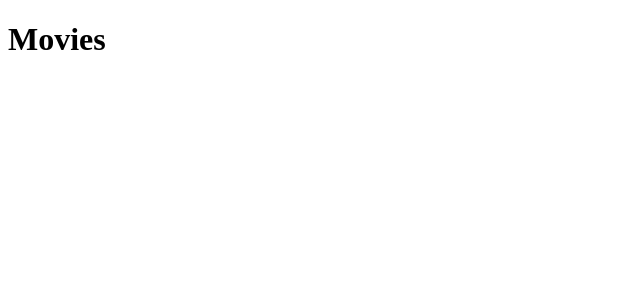
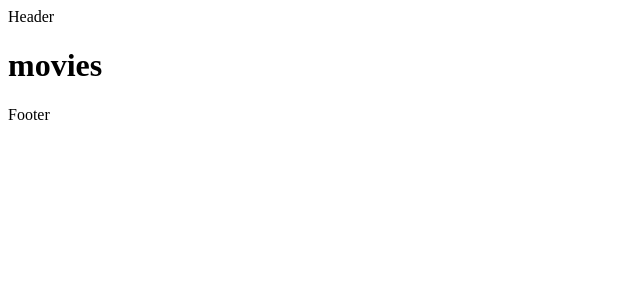
Before and after one commit to carlomagno-ale/webapp-react, a React (Vite) app: page / in a window 1280 px wide. Shown: the top 300 px of the page, without its empty margins (0-640 px from the left). Built offline with nearby package versions, Linux system fonts and the light colour scheme.

Commit message:
Add Bootstrap Icons dependency and implement DefaultLayout component

```diff
--- a/package.json
+++ b/package.json
@@ -12,6 +12,7 @@
   "dependencies": {
     "axios": "^1.8.4",
     "bootstrap": "^5.3.5",
+    "bootstrap-icons": "^1.11.3",
     "react": "^19.0.0",
     "react-dom": "^19.0.0",
     "react-router-dom": "^7.5.0"
--- a/src/App.jsx
+++ b/src/App.jsx
@@ -1,11 +1,18 @@
+import { BrowserRouter, Routes, Route } from "react-router-dom"
+import DefaultLayout from "./layouts/DefaultLayout"
 
 function App() {
 
+  return (
+    <BrowserRouter>
+      <Routes>
+        <Route Component={DefaultLayout}>
 
-  return (
-    <>
-      <h1>Movies</h1>
-    </>
+          <Route path="/" element={<h1>movies</h1>} />
+
+        </Route>
+      </Routes>
+    </BrowserRouter>
   )
 }
 
--- /dev/null
+++ b/src/layouts/DefaultLayout.jsx
@@ -0,0 +1,16 @@
+import { Outlet } from "react-router-dom";
+
+function DefaultLayout() {
+
+    return (
+        <>
+            <header>Header</header>
+            <main>
+                <Outlet />
+            </main>
+            <footer>Footer</footer>
+        </>
+    )
+}
+
+export default DefaultLayout;
```
Also changed, not shown: 1 other file (tests, documents, lock files or other folders).
